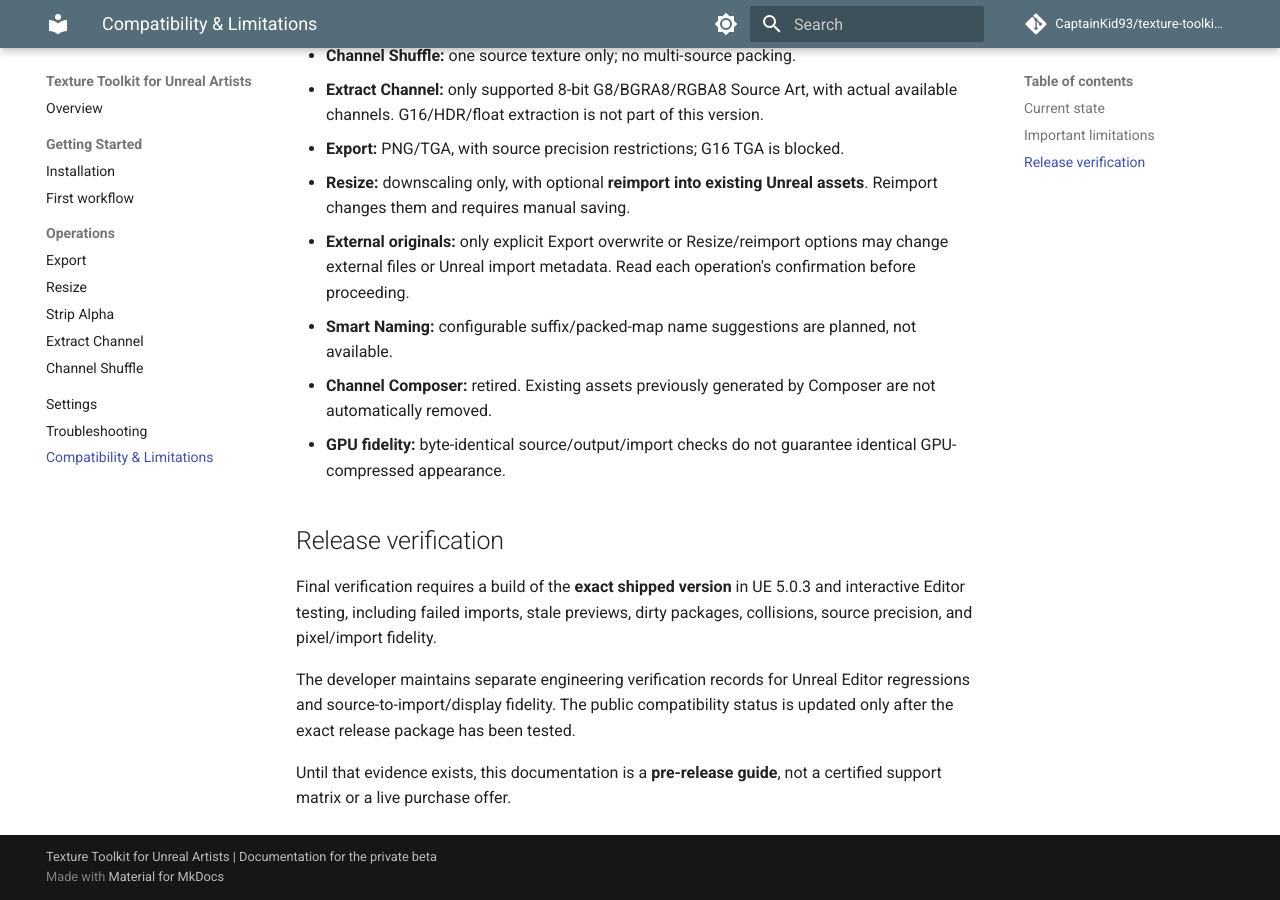
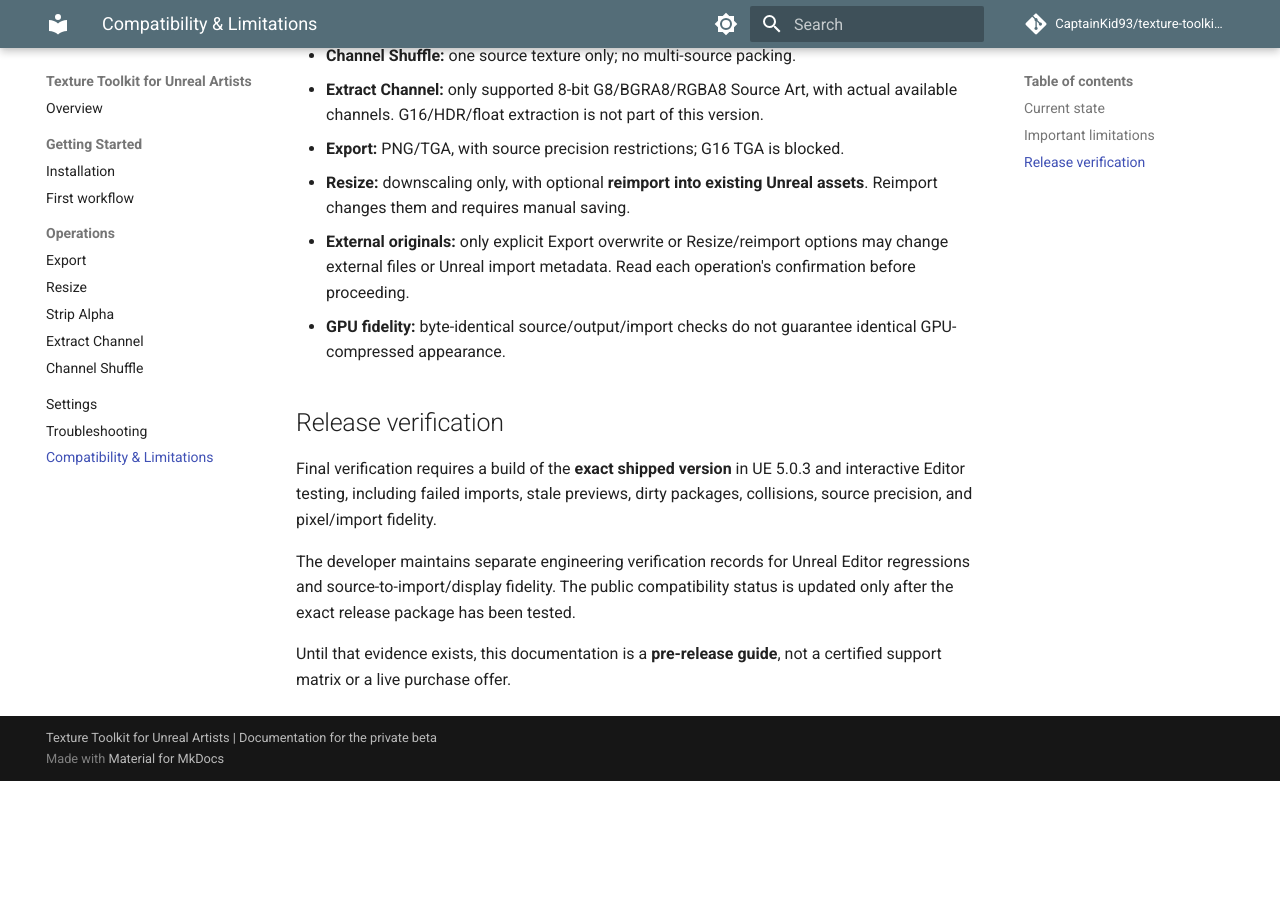
Before and after one commit to CaptainKid93/texture-toolkit-docs, an MkDocs documentation site: the page built from docs/compatibility.md, in a window 1280 px wide and 900 px high, scrolled down 813 px. Built offline with MkDocs 1.6.1 and Material for MkDocs 9.7.7, drawn with Linux system fonts in a browser that asks for light colours; comment, search, counter and statistics services are not loaded; after the commit the page ends 1594 px from its top, so only the background shows below that.

Commit message:
docs: limit public guide to implemented operations

```diff
--- a/docs/compatibility.md
+++ b/docs/compatibility.md
@@ -24,8 +24,6 @@ The plugin descriptor marks this development line as Beta. This is **not** proof
 - **Export:** PNG/TGA, with source precision restrictions; G16 TGA is blocked.
 - **Resize:** downscaling only, with optional **reimport into existing Unreal assets**. Reimport changes them and requires manual saving.
 - **External originals:** only explicit Export overwrite or Resize/reimport options may change external files or Unreal import metadata. Read each operation's confirmation before proceeding.
-- **Smart Naming:** configurable suffix/packed-map name suggestions are planned, not available.
-- **Channel Composer:** retired. Existing assets previously generated by Composer are not automatically removed.
 - **GPU fidelity:** byte-identical source/output/import checks do not guarantee identical GPU-compressed appearance.
 
 ## Release verification
```
